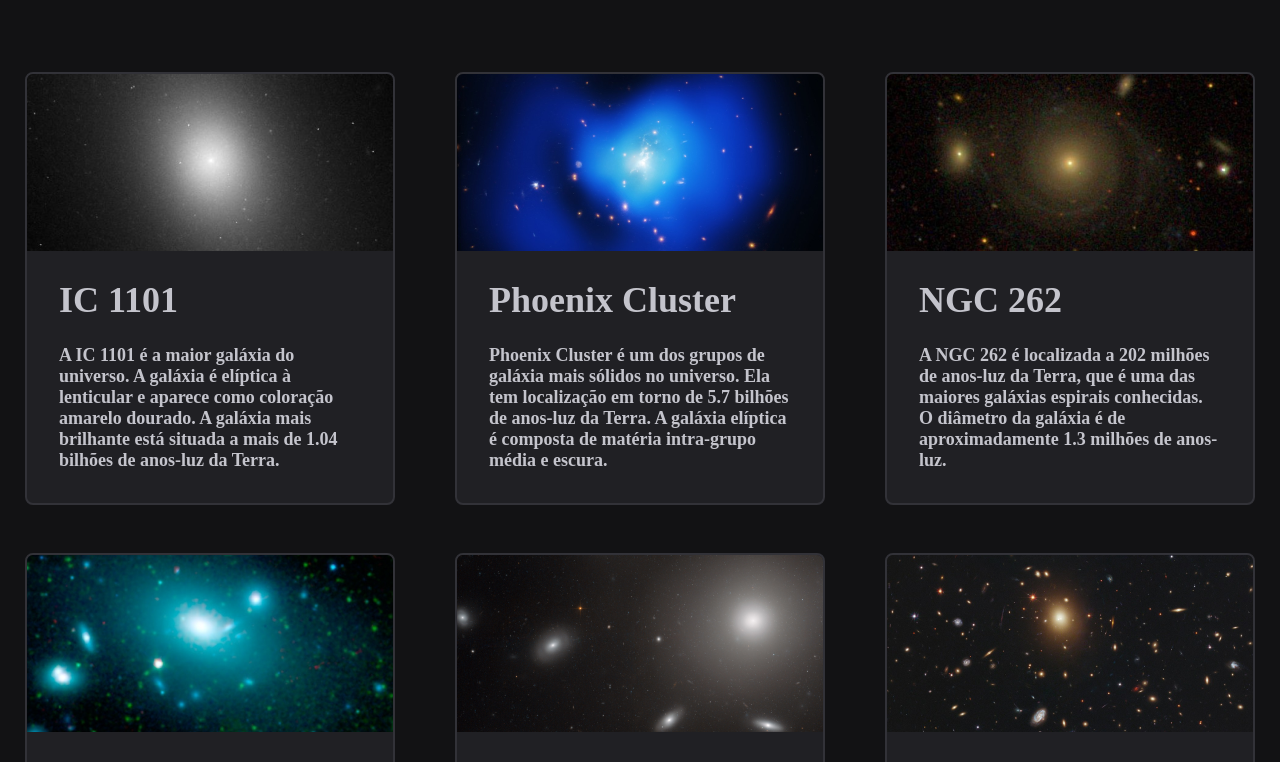
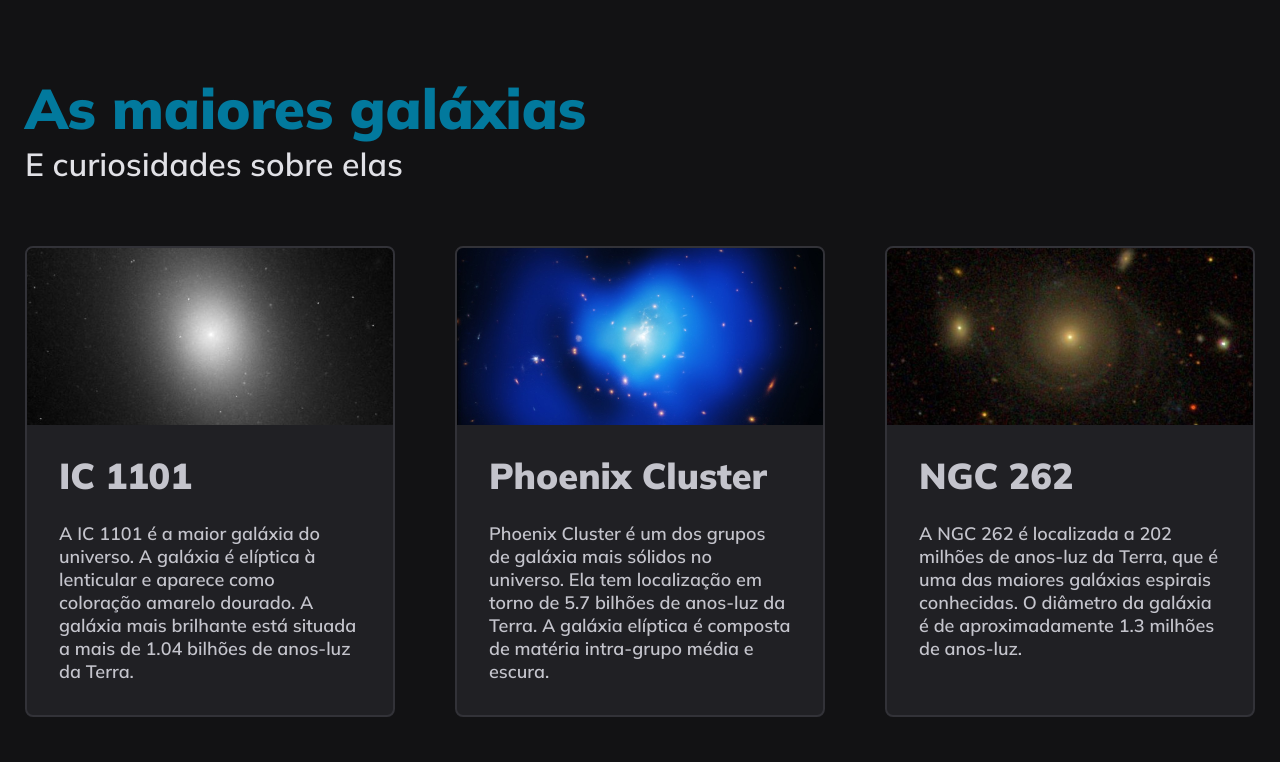
Before and after one commit to matheushnascimento/Galaxies, a plain HTML site: page index.html in a window 1280 px wide. Shown: the top 762 px of the page. Drawn offline with Linux system fonts and the light colour scheme.

Commit message:
Finalização

```diff
--- a/index.html
+++ b/index.html
@@ -1,15 +1,23 @@
 <!DOCTYPE html>
 <html lang="pt-br">
   <head>
+    <link rel="stylesheet" href="style.css" />
+    <link rel="preconnect" href="https://fonts.googleapis.com" />
+    <link rel="preconnect" href="https://fonts.gstatic.com" crossorigin />
+    <link
+      href="https://fonts.googleapis.com/css2?family=Mulish:wght@600;900&display=swap"
+      rel="stylesheet"
+    />
     <meta charset="UTF-8" />
     <meta name="viewport" content="width=device-width, initial-scale=1.0" />
     <title>Galaxies</title>
-    <link rel="stylesheet" href="style.css">
   </head>
   <body>
+    <header>
+      <h1>As maiores galáxias</h1>
+      <p>E curiosidades sobre elas</p>
+    </header>
     <main>
-      <!-- <h1>As maiores galáxias</h1>
-      <h2>E curiosidades sobre elas</h2> -->
       <div class="card">
         <img src="assets/image1.png" alt="IC 1101" />
         <h2>IC 1101</h2>
--- a/style.css
+++ b/style.css
@@ -4,17 +4,40 @@
   box-sizing: border-box;
 }
 
+:root {
+  font-family: 'Mulish', sans-serif;
+}
+
 body {
+  display: grid;
+  justify-content: center;
   background: #121214;
   padding: 72px 104px;
+
+}
+
+header h1 {
+  font-weight: 800;
+  font-size: 56px;
+  line-height: 72px;
+  color: #02799d;
+}
+
+header p {
+  font-weight: 600;
+  font-size: 32px;
+  line-height: 40px;
+
+  color: #e1e1e6;
 }
 
 main {
   display: grid;
   grid-template-columns: repeat(3, 370px);
-  place-content: center;
 
   gap: 48px 60px;
+
+  margin-top: 62px;
 }
 
 .card {
```
